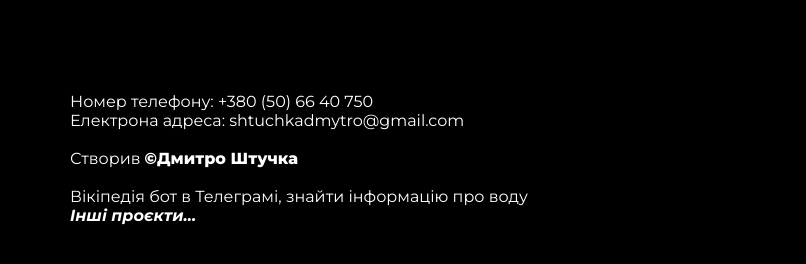
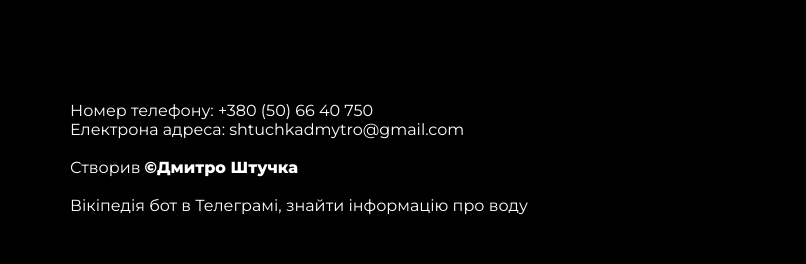
Before and after one commit to ShDmytros/Water_Web-Site, a plain HTML site: page html/ua/slides-ua.html in a window 1280 px wide. Shown: the part 3309-3573 px from the top of the page, 0-806 px from the left. Drawn offline with Linux system fonts and the light colour scheme.

Commit message:
Update slides-ua.html

```diff
--- a/html/ua/slides-ua.html
+++ b/html/ua/slides-ua.html
@@ -104,7 +104,6 @@
 
             <div class="projects-list">
                 <p class="contact projects bot"><a href="https://t.me/small_wikipedia_bot" target="_blank" class="contact-information">Вікіпедія бот в Телеграмі, знайти інформацію про воду</a></p>
-                <p class="contact projects"></p><a href="https://github.com/ShDmytros" target="_blank" class="contact contact-information other">Інші проєкти...</a></p>
             </div>
         </div>
 
```
